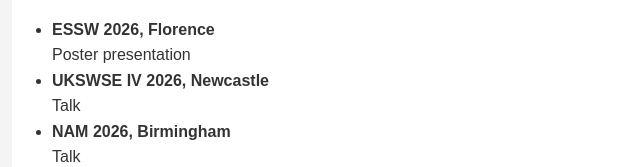
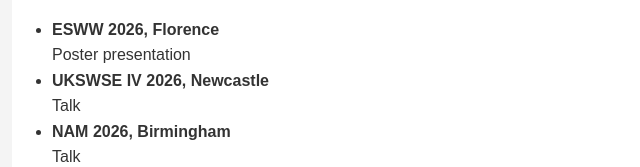
Before and after one commit to mariahasler/mariahasler.github.io, a plain HTML site: page index.html in a window 1280 px wide. Shown: the part 610-777 px from the top of the page, 158-798 px from the left. Drawn offline with Linux system fonts and the light colour scheme.

Commit message:
Update conference name from ESSW to ESWW

```diff
--- a/index.html
+++ b/index.html
@@ -75,7 +75,7 @@
       <section class="section">
       <h2>Conferences</h2>
       <ul>
-        <li><strong>ESSW 2026, Florence</strong><br>Poster presentation</li>
+        <li><strong>ESWW 2026, Florence</strong><br>Poster presentation</li>
         <li><strong>UKSWSE IV 2026, Newcastle</strong><br>Talk</li>
         <li><strong>NAM 2026, Birmingham</strong><br>Talk</li>
         <li><strong>EGU 2026, Vienna</strong><br>Poster presentation [<a href="https://doi.org/10.5194/egusphere-egu26-2757">abstract</a>]</li>
```
